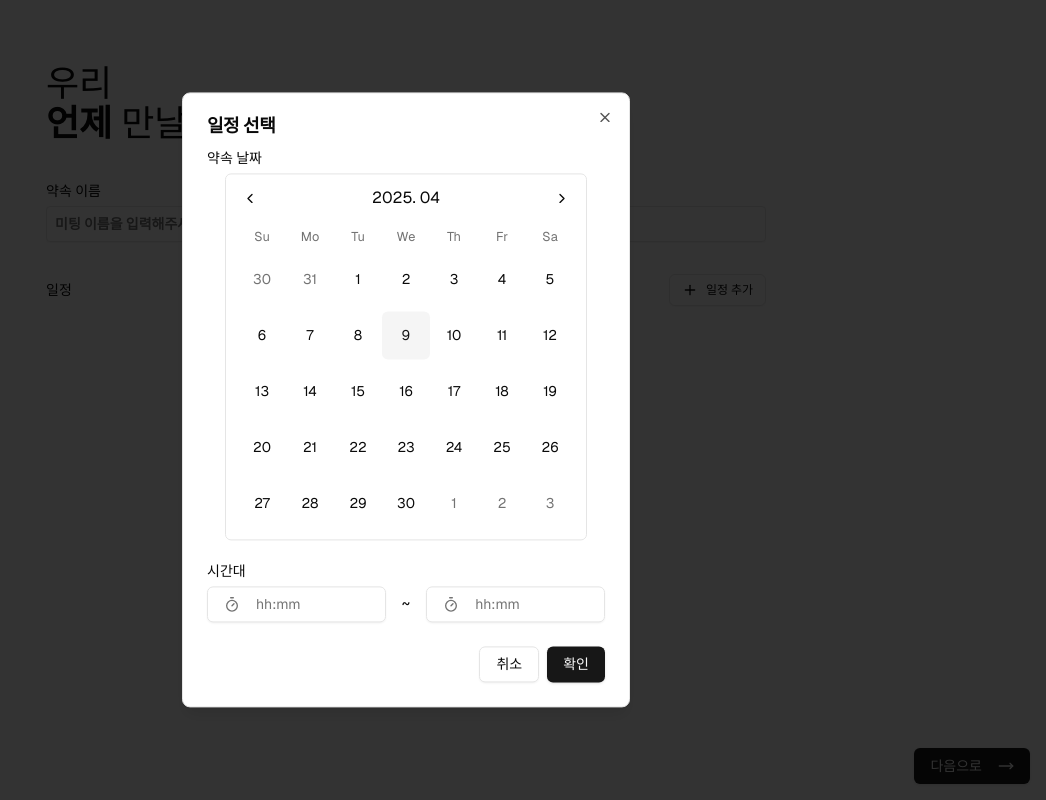
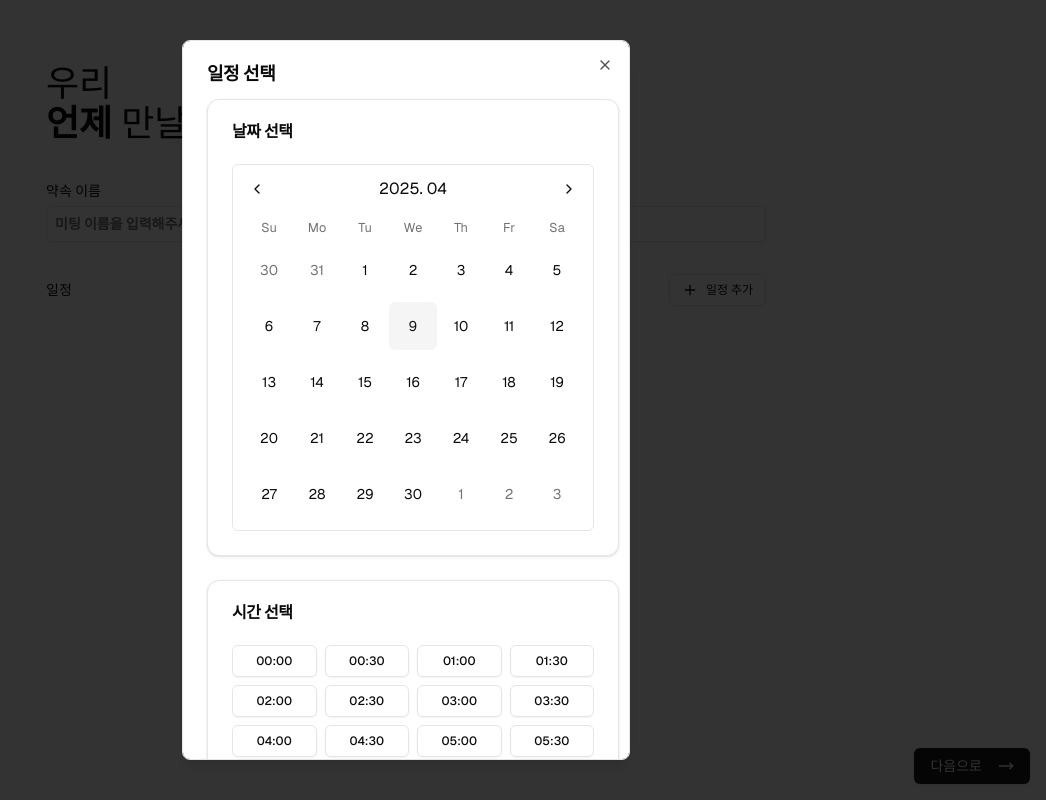
Before and after one commit to ThemeParty/meetnow, a Next.js app in the folder front/: page /meet/time in a window 1280 px wide. Both pictures are taken after a click on the button "일정 추가". Shown: the whole page, without its empty margins (234-1280 px from the left). Built offline with nearby package versions, Linux system fonts and the light colour scheme.

Commit message:
시간 형식을 시간범위 선택하는 것에서 버튼 클릭하는 것으로 변경

```diff
--- a/front/app/meet/time/body.tsx
+++ b/front/app/meet/time/body.tsx
@@ -18,8 +18,7 @@ export const Body = () => {
   const [schedules, setSchedules] = useState<Array<{
     id: string;
     dates: string[];
-    startTime: string;
-    endTime: string;
+    selectedTimes: string[];
   }>>([]);
 
   const handleNameChange = (e: React.ChangeEvent<HTMLInputElement>) => {
@@ -34,8 +33,7 @@ export const Body = () => {
 
   const handleAddSchedule = (data: {
     dates: string[];
-    startTime: string;
-    endTime: string;
+    selectedTimes: string[];
   }) => {
     const newSchedule = {
       id: Date.now().toString(),
@@ -46,10 +44,11 @@ export const Body = () => {
 
     // 첫 번째 일정의 데이터로 meetingData 업데이트
     if (newSchedules.length === 1) {
+      const sortedTimes = data.selectedTimes.sort();
       updateMeetingData({
         duration: 'individual',
         dates: data.dates,
-        times: [data.startTime, data.endTime]
+        times: sortedTimes.length > 0 ? [sortedTimes[0], sortedTimes[sortedTimes.length - 1]] : ['', '']
       });
     }
   };
@@ -61,10 +60,11 @@ export const Body = () => {
     // 일정이 삭제된 후 첫 번째 일정으로 meetingData 업데이트
     if (newSchedules.length > 0) {
       const firstSchedule = newSchedules[0];
+      const sortedTimes = firstSchedule.selectedTimes.sort();
       updateMeetingData({
         duration: 'individual',
         dates: firstSchedule.dates,
-        times: [firstSchedule.startTime, firstSchedule.endTime]
+        times: sortedTimes.length > 0 ? [sortedTimes[0], sortedTimes[sortedTimes.length - 1]] : ['', '']
       });
     } else {
       updateMeetingData({
@@ -119,7 +119,7 @@ export const Body = () => {
                   </div>
                   <div className="text-sm text-muted-foreground">
                     <p>날짜: {schedule.dates.join(', ')}</p>
-                    <p>시간: {schedule.startTime} ~ {schedule.endTime}</p>
+                    <p>시간: {schedule.selectedTimes.length > 0 ? schedule.selectedTimes.join(', ') : '선택된 시간 없음'}</p>
                   </div>
                 </div>
                 <Button
--- a/front/app/meet/time/schedule-selection-modal.tsx
+++ b/front/app/meet/time/schedule-selection-modal.tsx
@@ -9,24 +9,32 @@ import {
   DialogHeader,
   DialogTitle,
 } from '@/components/ui/dialog'
-import { Label } from '@/components/ui/label'
+import { Card, CardContent, CardHeader, CardTitle } from '@/components/ui/card'
 
 import { MultipleSelectCalendar } from './mutiple-select-calendar'
-import { TimeTicker } from './time-ticker'
 
 interface ScheduleSelectionModalProps {
   open: boolean
   onOpenChange: (open: boolean) => void
   onConfirm: (data: {
     dates: string[]
-    startTime: string
-    endTime: string
+    selectedTimes: string[]
   }) => void
   initialData?: {
     dates?: string[]
-    startTime?: string
-    endTime?: string
+    selectedTimes?: string[]
   }
+}
+
+const generateTimeSlots = () => {
+  const times = []
+  for (let hour = 0; hour < 24; hour++) {
+    for (let minute of [0, 30]) {
+      const timeString = `${hour.toString().padStart(2, '0')}:${minute.toString().padStart(2, '0')}`
+      times.push(timeString)
+    }
+  }
+  return times
 }
 
 export const ScheduleSelectionModal = ({
@@ -36,14 +44,13 @@ export const ScheduleSelectionModal = ({
   initialData
 }: ScheduleSelectionModalProps) => {
   const [selectedDates, setSelectedDates] = useState<string[]>(initialData?.dates || [])
-  const [startTime, setStartTime] = useState<string>(initialData?.startTime || '')
-  const [endTime, setEndTime] = useState<string>(initialData?.endTime || '')
+  const [selectedTimes, setSelectedTimes] = useState<string[]>(initialData?.selectedTimes || [])
+  const timeSlots = generateTimeSlots()
 
   useEffect(() => {
     if (initialData) {
       setSelectedDates(initialData.dates || [])
-      setStartTime(initialData.startTime || '')
-      setEndTime(initialData.endTime || '')
+      setSelectedTimes(initialData.selectedTimes || [])
     }
   }, [initialData])
 
@@ -56,11 +63,18 @@ export const ScheduleSelectionModal = ({
     }
   }
 
+  const handleTimeToggle = (time: string) => {
+    setSelectedTimes(prev =>
+      prev.includes(time)
+        ? prev.filter(t => t !== time)
+        : [...prev, time].sort()
+    )
+  }
+
   const handleConfirm = () => {
     onConfirm({
       dates: selectedDates,
-      startTime,
-      endTime
+      selectedTimes: selectedTimes
     })
     onOpenChange(false)
   }
@@ -73,21 +87,37 @@ export const ScheduleSelectionModal = ({
         </DialogHeader>
 
         <div className="space-y-6">
-          <div className="flex flex-col gap-2">
-            <Label htmlFor="calendar">약속 날짜</Label>
-            <div className="flex justify-center">
-              <MultipleSelectCalendar onSelect={handleDatesSelect} />
-            </div>
-          </div>
+          <Card>
+            <CardHeader>
+              <CardTitle>날짜 선택</CardTitle>
+            </CardHeader>
+            <CardContent>
+              <div className="flex justify-center">
+                <MultipleSelectCalendar onSelect={handleDatesSelect} />
+              </div>
+            </CardContent>
+          </Card>
 
-          <div className="flex flex-col gap-2">
-            <Label htmlFor="time">시간대</Label>
-            <div className="flex items-center gap-4">
-              <TimeTicker value={startTime} onSelect={setStartTime} />
-              ~
-              <TimeTicker value={endTime} onSelect={setEndTime} />
-            </div>
-          </div>
+          <Card>
+            <CardHeader>
+              <CardTitle>시간 선택</CardTitle>
+            </CardHeader>
+            <CardContent>
+              <div className="grid grid-cols-4 gap-2 max-h-60 overflow-y-auto">
+                {timeSlots.map((time) => (
+                  <Button
+                    key={time}
+                    variant={selectedTimes.includes(time) ? "default" : "outline"}
+                    size="sm"
+                    onClick={() => handleTimeToggle(time)}
+                    className="text-xs"
+                  >
+                    {time}
+                  </Button>
+                ))}
+              </div>
+            </CardContent>
+          </Card>
 
           <div className="flex justify-end gap-2">
             <Button variant="outline" onClick={() => onOpenChange(false)}>
```
